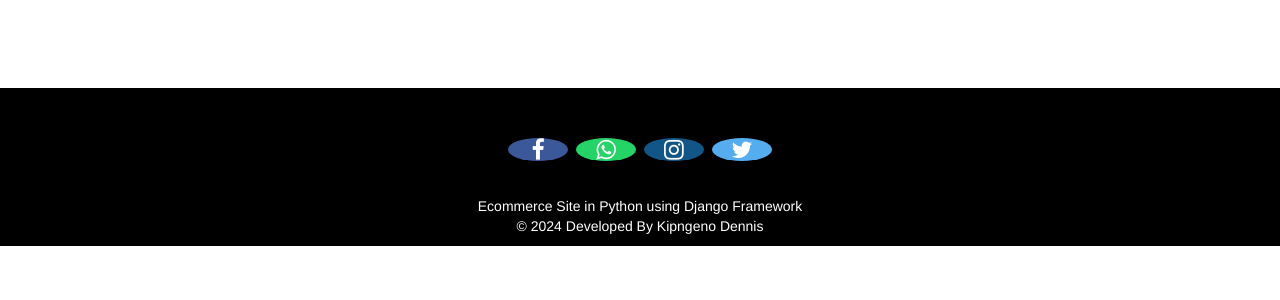
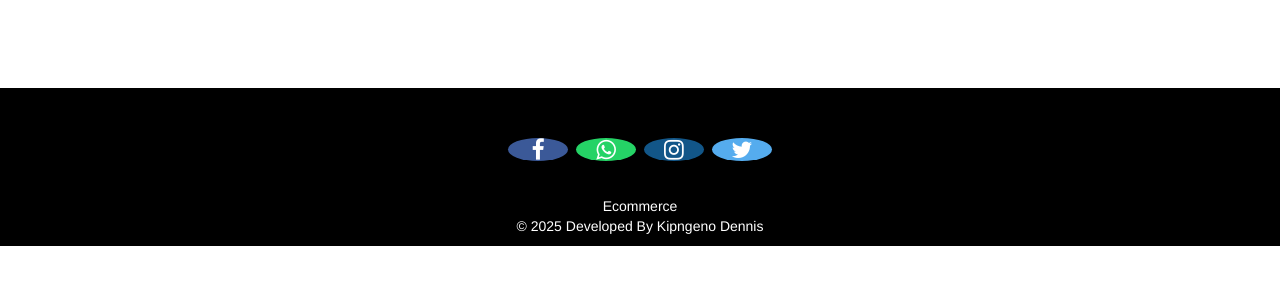
Before and after one commit to Kipng3n0/E-commerce-Django, a Django app: template templates/ecom/cart.html in a window 1280 px wide. Shown: the part 486-786 px from the top of the page. Run offline with Django 3.2, Linux system fonts and the light colour scheme; the template is opened without the code that fills it, so the values that code supplies are empty; some libraries are stand-ins or nearby versions.

Commit message:
updated html file

```diff
--- a/templates/ecom/homebase.html
+++ b/templates/ecom/homebase.html
@@ -316,8 +316,8 @@ body {
     <div class="row">
       <div class="col-md-12 col-sm-12">
         <div style="color:#ffffff;" class="wow fadeInUp footer-copyright">
-          <p>Ecommerce Site in Python using Django Framework<br>
-            &copy; 2024 Developed By Kipngeno Dennis </p>
+          <p>Ecommerce<br>
+            &copy; 2025 Developed By Kipngeno Dennis </p>
         </div>
       </div>
     </div>
```
